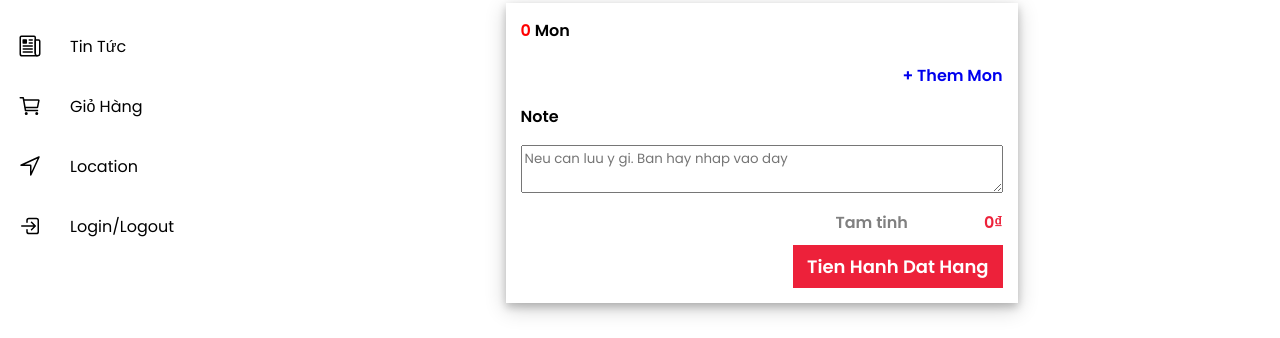
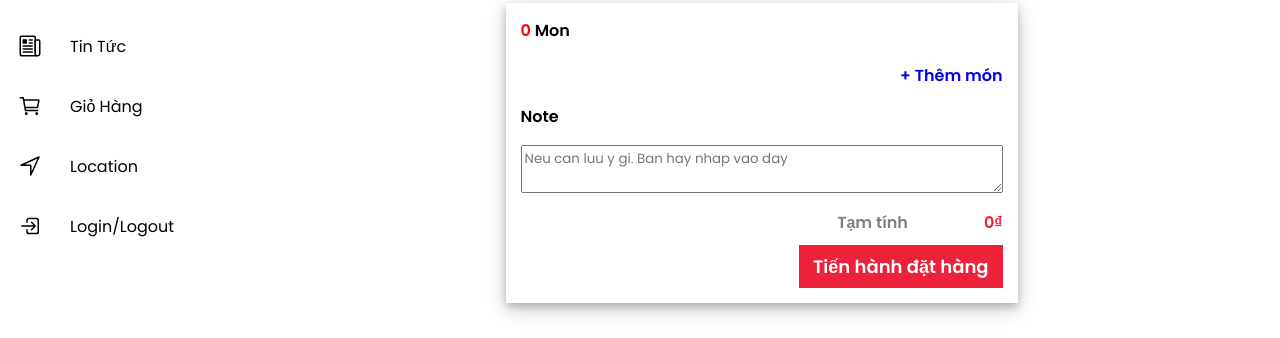
Before and after one commit to haanh-180197/Final-Project, a plain HTML site: page cart.html in a window 1280 px wide. Shown: the part 247-585 px from the top of the page. Drawn offline with nearby package versions, Linux system fonts and the light colour scheme.

Commit message:
sua text

```diff
--- a/cart.html
+++ b/cart.html
@@ -85,7 +85,7 @@
                     </ul>
                 </div>
                 <div class="addFood">
-                    <a href="/Final-Project/index.html#menu"><p>+ Them Mon</p></a>
+                    <a href="/Final-Project/index.html#menu"><p>+ Thêm món</p></a>
                 </div>
                 <div class="note">
                     <p>Note</p>
@@ -94,12 +94,12 @@
                     </form>
                 </div>
                 <div class="total">
-                    <p>Tam tinh</p>
+                    <p>Tạm tính</p>
                     <p class="totalPrice"></p>
                 </div>
                 <div class="btnSubmit">
                   <a href="inforNew.html">
-                        Tien Hanh Dat Hang
+                        Tiến hành đặt hàng
                   </a>
                 </div>
             </section>
```
